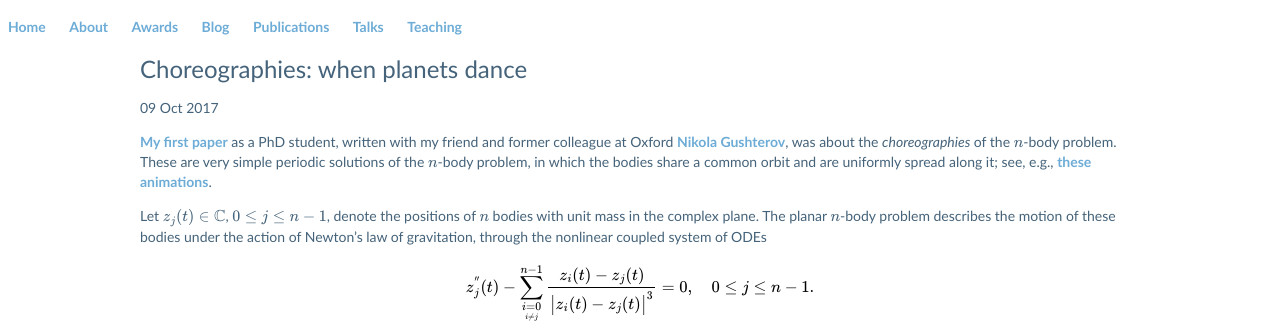
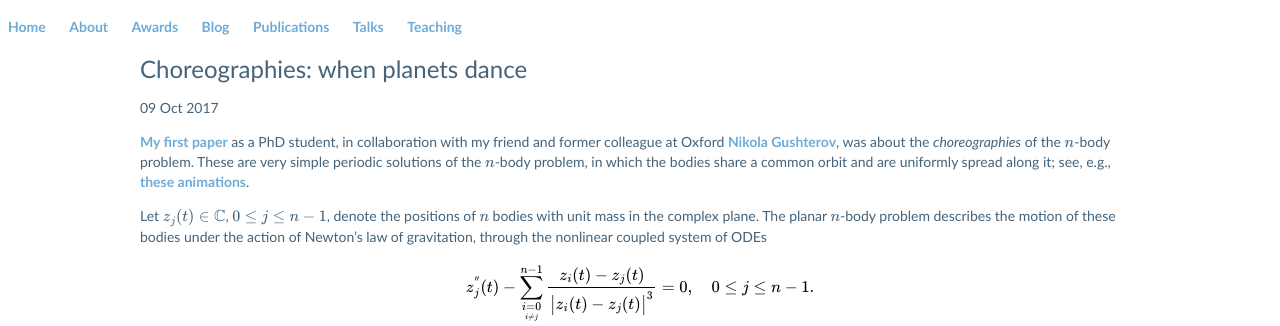
Before and after one commit to Hadrien-Montanelli/Hadrien-Montanelli.github.io, a Jekyll site: the page built from _posts/2017-10-09-choreographies.md, in a window 1280 px wide. Shown: the top 326 px of the page. Built offline with Jekyll 4.4.1, drawn with Linux system fonts in a browser that asks for light colours; formulas are drawn with MathJax 3.

Commit message:
Update 2017-10-09-choreographies.md

```diff
--- a/_posts/2017-10-09-choreographies.md
+++ b/_posts/2017-10-09-choreographies.md
@@ -5,7 +5,7 @@ date: 2017-10-09
 ---
 
 <a href="http://arxiv.org/pdf/1505.04848.pdf">My first paper</a> as a PhD student,
-written with my friend and former colleague at Oxford
+in collaboration with my friend and former colleague at Oxford
 <a href="http://scholar.google.com/citations?user=w-PVG8sAAAAJ&hl=en">Nikola Gushterov</a>,
 was about the <i>choreographies</i> of the $$n$$-body problem.
 These are very simple periodic solutions of the $$n$$-body problem, in which the bodies share a common orbit
```
